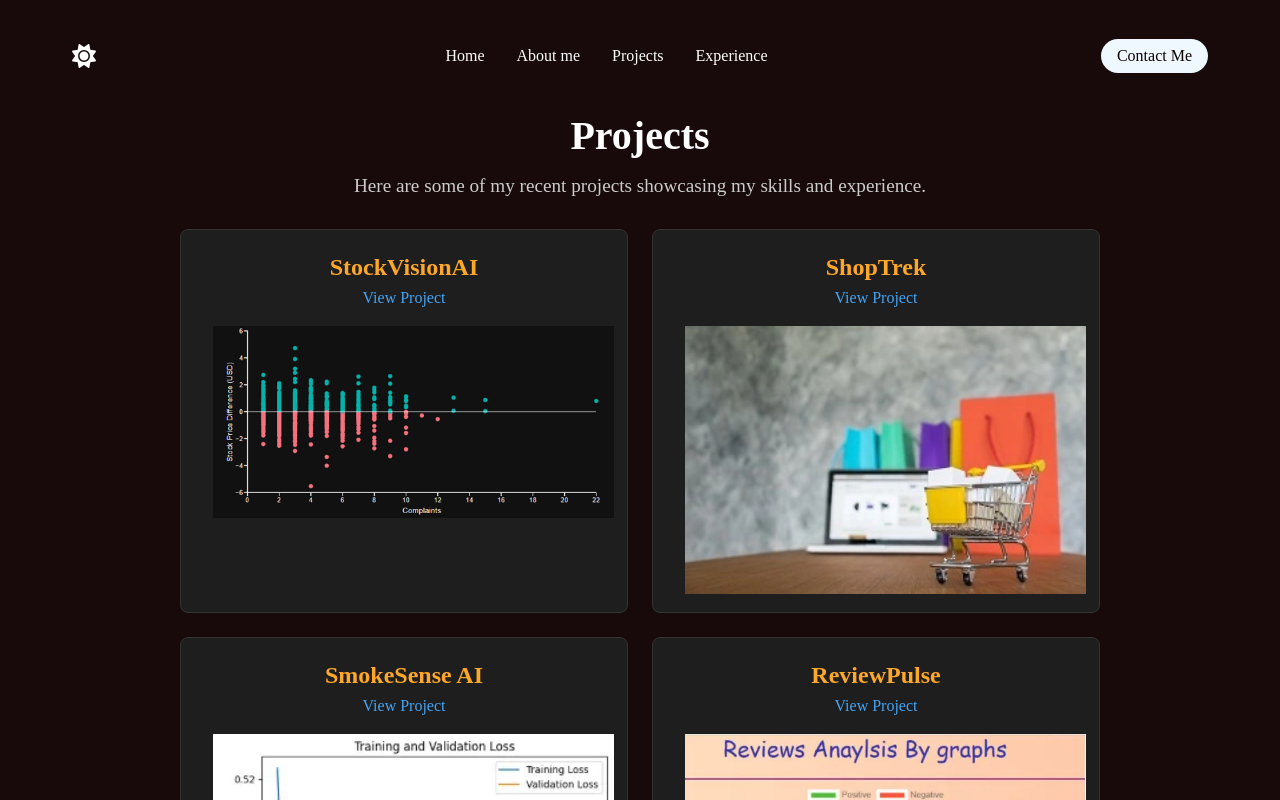
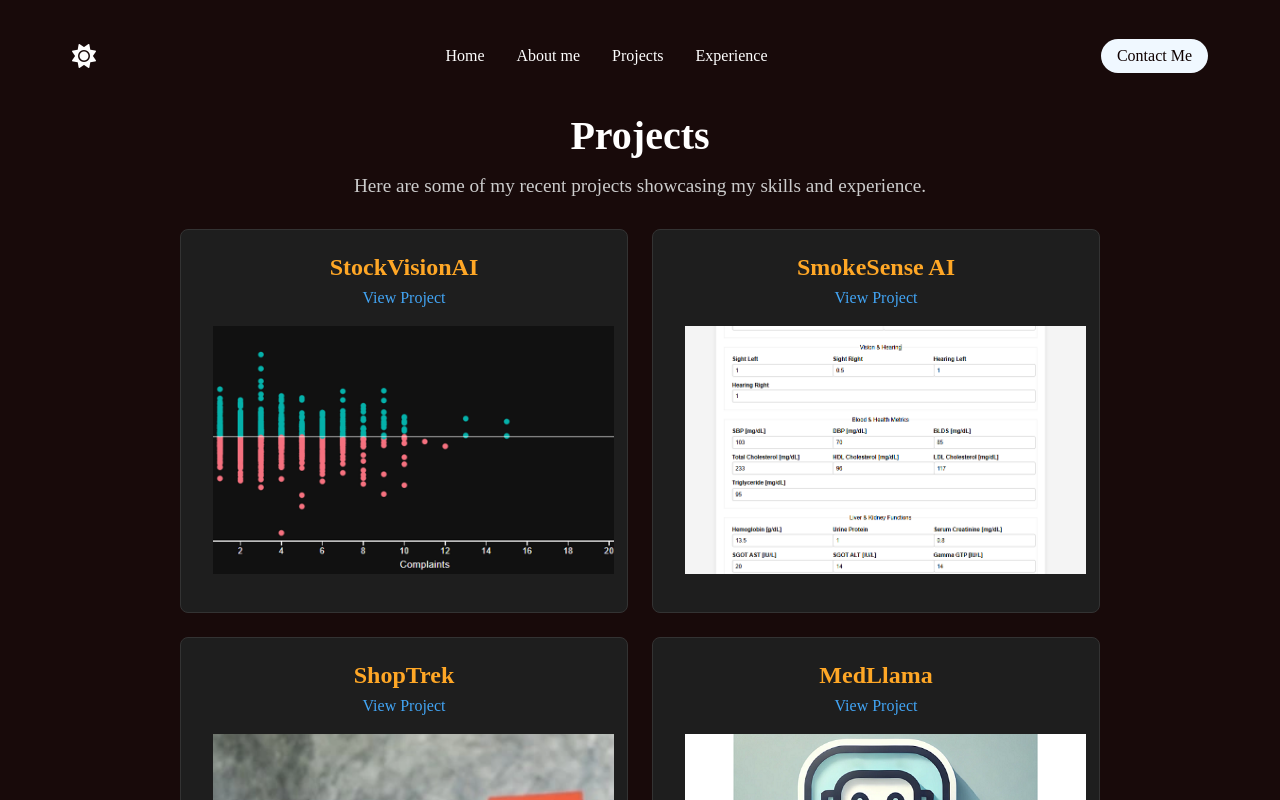
Before and after one commit to SudhanshuGulhane/sudhanshugulhane.github.io, a React (Create React App) app: page /projects in a window 1280 px wide. Shown: the top 800 px of the page. Built offline with nearby package versions, Linux system fonts and the light colour scheme; a web font is replaced by a local one.

Commit message:
project added

```diff
--- a/src/components/Projects/projects.css
+++ b/src/components/Projects/projects.css
@@ -58,7 +58,7 @@
 
 .project-card img {
     width: 90%;
-    height: auto;
+    height: 65%;
     object-fit: cover;
     position: absolute;
     top: 6rem;
--- a/src/components/Projects/projects_data.js
+++ b/src/components/Projects/projects_data.js
@@ -1,9 +1,10 @@
 import stock_pred from '../../assets/stock-prediction.webp'
 import ecom from '../../assets/e_commerce.webp'
 import review_analyzer from '../../assets/review_analyzer.webp'
-import history_predictor from '../../assets/smoking_history_prediction.webp'
+import history_predictor from '../../assets/smoking_history_prediction.png'
 import layoff_lens from '../../assets/layoffs_lens.webp'
 import bigdata from '../../assets/bigdata.png'
+import medbot from '../../assets/medbot.png'
 
 export const projectsData = [
     {
@@ -13,16 +14,22 @@ export const projectsData = [
       url: "https://github.com/SudhanshuGulhane/Stock_Forecaster_Big_Data_Storage"
     },
     {
+      image: history_predictor,
+      title: "SmokeSense AI",
+      description: "Developed SmokeSenseAI, an end-to-end MLOps pipeline with PyTorch, Flask, and MLflow, achieving 83%+ accuracy on a 9M+ patient dataset, automated CI/CD with GitHub Actions, and deployed via Docker & Azure Container Instances (ACI) for real-time smoking prediction.",
+      url: "https://github.com/SudhanshuGulhane/Smoking-History-Predictor",
+    },
+    {
       image: ecom,
       title: "ShopTrek",
       description: "Built a full-stack e-commerce application with Java (Spring Boot backend, MVC architecture) and Vue.js (frontend), supporting 300+ developers through tutorials.",
       url: "https://github.com/webtutsplus/ecommerce-backend",
     },
     {
-      image: history_predictor,
-      title: "SmokeSense AI",
-      description: "Developed SmokeSenseAI, an end-to-end MLOps pipeline with PyTorch, Flask, and MLflow, achieving 83%+ accuracy on a 9M+ patient dataset, automated CI/CD with GitHub Actions, and deployed via Docker & Azure Container Instances (ACI) for real-time smoking prediction.",
-      url: "https://github.com/SudhanshuGulhane/Smoking-History-Predictor",
+      image: medbot,
+      title: "MedLlama",
+      description: "Developed a generative AI chatbot using LLaMA for language generation and conversational flows with LangChain, integrating Chroma vector store to index medical PDF knowledge base.",
+      url: "https://github.com/SudhanshuGulhane/GenAI_ChatBot",
     },
     {
       image: review_analyzer,
```
Also changed, not shown: src/assets/medbot.png (added), src/assets/smoking_history_prediction.png (added).
